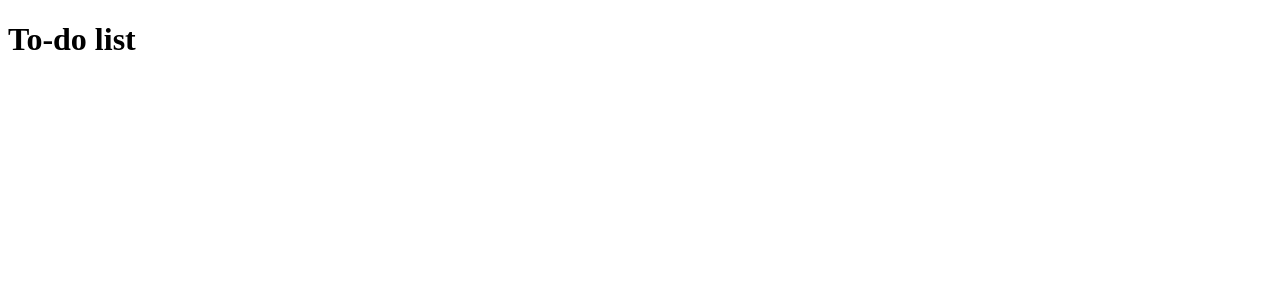
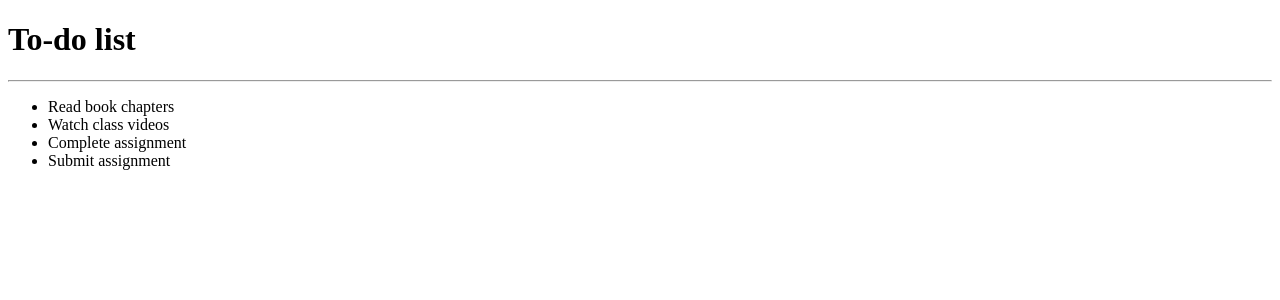
Before and after one commit to sadykova/react-to-do-app, a React (Create React App) app: page / in a window 1280 px wide. Shown: the top 300 px of the page. Built offline with nearby package versions, Linux system fonts and the light colour scheme; the HTML template or start-up script is replaced by a standard one.

Commit message:
Render unordered list using JSX

```diff
--- a/src/App.js
+++ b/src/App.js
@@ -1,9 +1,22 @@
 import React from "react";
+
+const todoList = [
+  { id: 0, title: "Read book chapters" },
+  { id: 1, title: "Watch class videos" },
+  { id: 2, title: "Complete assignment" },
+  { id: 3, title: "Submit assignment" },
+];
 
 function App() {
   return (
     <div>
       <h1>To-do list</h1>
+      <hr />
+      <ul>
+        {todoList.map(function (item) {
+          return <li key={item.id}>{item.title}</li>;
+        })}
+      </ul>
     </div>
   );
 }
```
